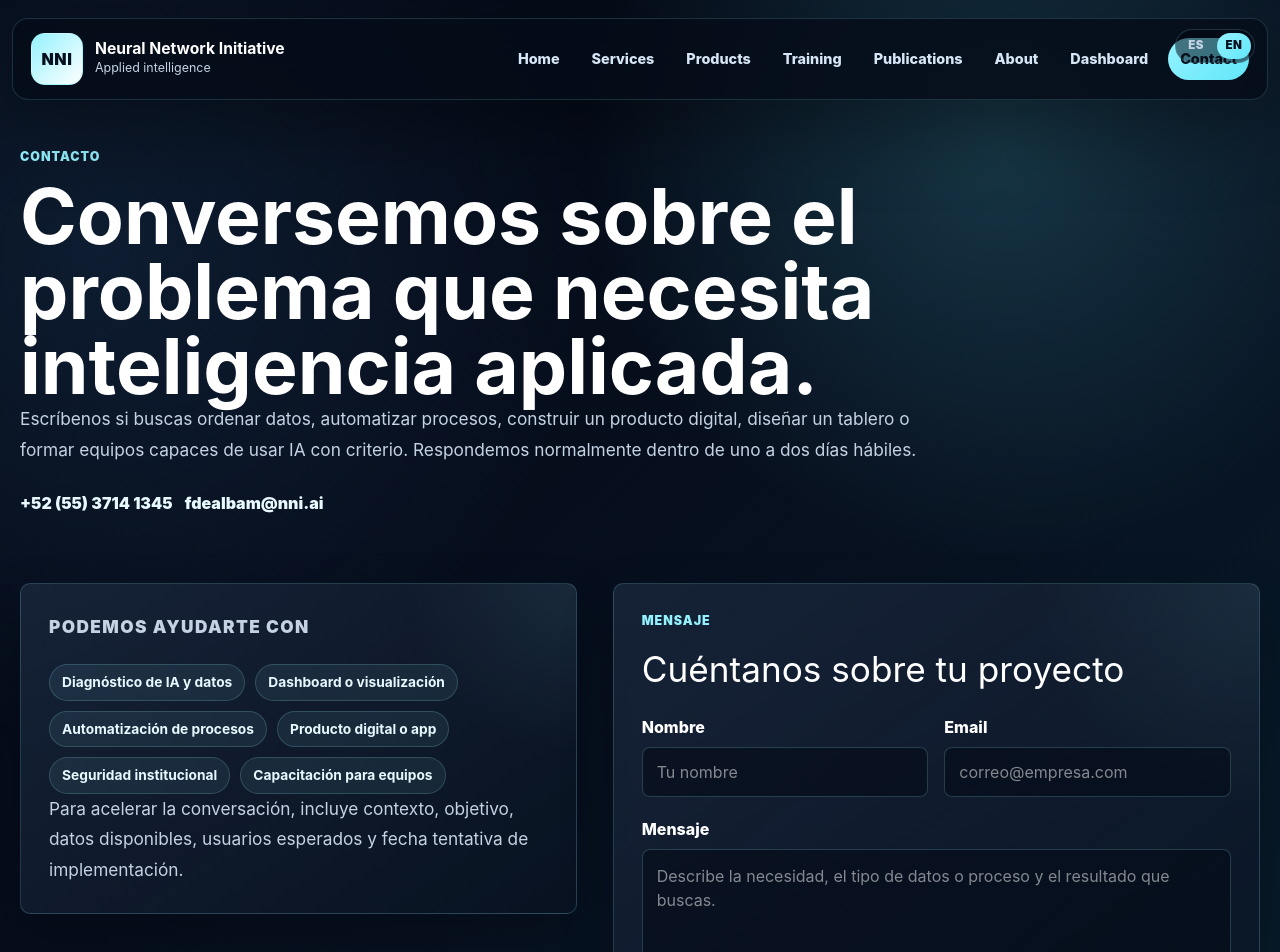
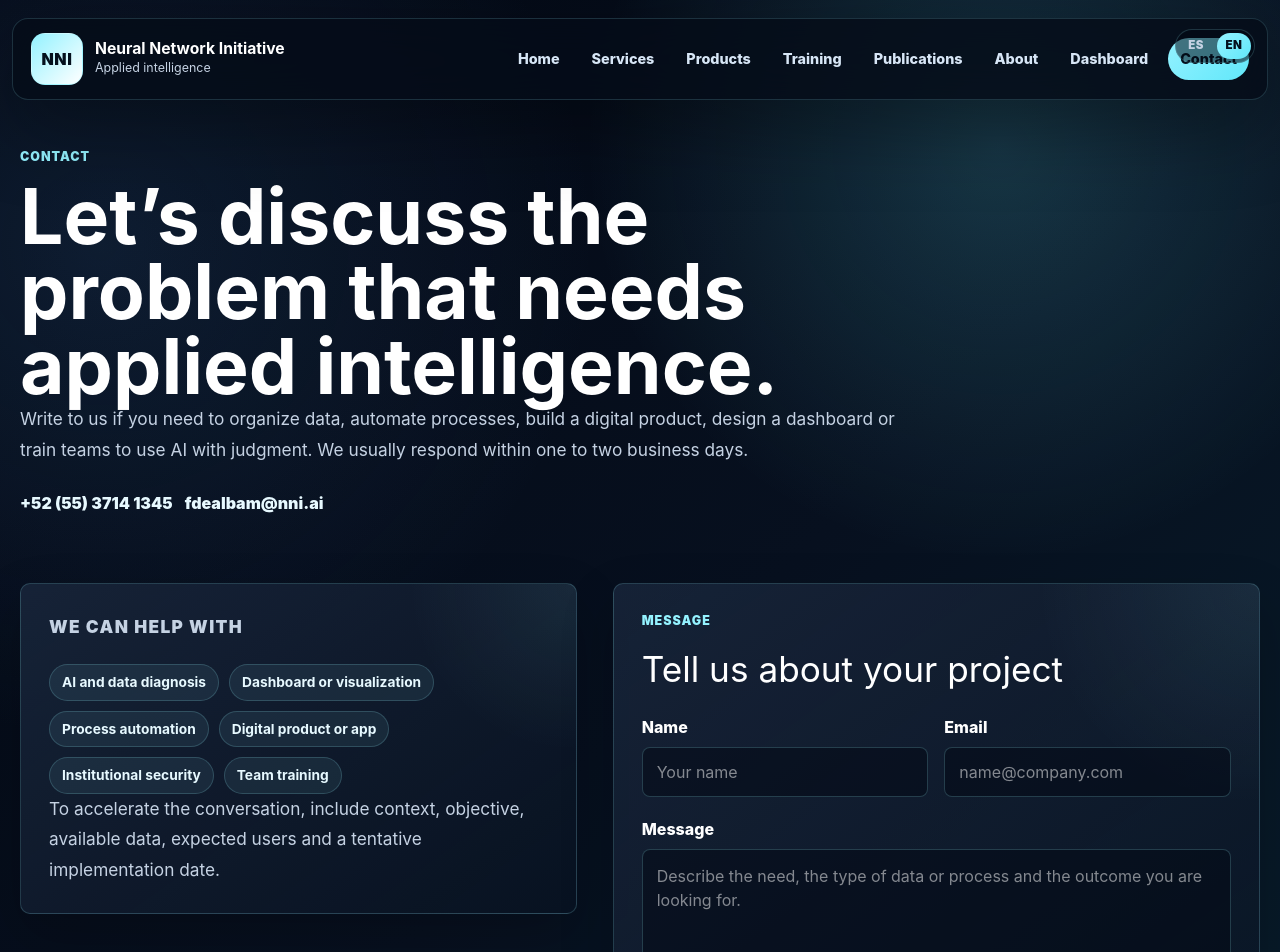
Before and after one commit to AISENSITIVITYSOLUTIONS/nni_official_page, a React (Vite) app: page /contacto in a window 1280 px wide. Shown: the top 952 px of the page. Built offline with nearby package versions, Linux system fonts and the light colour scheme.

Commit message:
Actualiza soporte bilingüe en src/pages/Contact.jsx

```diff
--- a/src/pages/Contact.jsx
+++ b/src/pages/Contact.jsx
@@ -1,23 +1,68 @@
-const projectTypes = [
+import { useLanguage } from '../i18n/language'
+
+const contactCopy = {
+  es: {
+    projectTypes: [
       'Diagnóstico de IA y datos',
       'Dashboard o visualización',
       'Automatización de procesos',
       'Producto digital o app',
       'Seguridad institucional',
       'Capacitación para equipos',
-]
+    ],
+    eyebrow: 'Contacto',
+    title: 'Conversemos sobre el problema que necesita inteligencia aplicada.',
+    lead:
+      'Escríbenos si buscas ordenar datos, automatizar procesos, construir un producto digital, diseñar un tablero o formar equipos capaces de usar IA con criterio. Respondemos normalmente dentro de uno a dos días hábiles.',
+    asideEyebrow: 'Podemos ayudarte con',
+    aside:
+      'Para acelerar la conversación, incluye contexto, objetivo, datos disponibles, usuarios esperados y fecha tentativa de implementación.',
+    formEyebrow: 'Mensaje',
+    formTitle: 'Cuéntanos sobre tu proyecto',
+    name: 'Nombre',
+    namePlaceholder: 'Tu nombre',
+    emailPlaceholder: 'correo@empresa.com',
+    message: 'Mensaje',
+    messagePlaceholder: 'Describe la necesidad, el tipo de datos o proceso y el resultado que buscas.',
+    submit: 'Enviar mensaje',
+  },
+  en: {
+    projectTypes: [
+      'AI and data diagnosis',
+      'Dashboard or visualization',
+      'Process automation',
+      'Digital product or app',
+      'Institutional security',
+      'Team training',
+    ],
+    eyebrow: 'Contact',
+    title: 'Let’s discuss the problem that needs applied intelligence.',
+    lead:
+      'Write to us if you need to organize data, automate processes, build a digital product, design a dashboard or train teams to use AI with judgment. We usually respond within one to two business days.',
+    asideEyebrow: 'We can help with',
+    aside:
+      'To accelerate the conversation, include context, objective, available data, expected users and a tentative implementation date.',
+    formEyebrow: 'Message',
+    formTitle: 'Tell us about your project',
+    name: 'Name',
+    namePlaceholder: 'Your name',
+    emailPlaceholder: 'name@company.com',
+    message: 'Message',
+    messagePlaceholder: 'Describe the need, the type of data or process and the outcome you are looking for.',
+    submit: 'Send message',
+  },
+}
 
 export default function Contact() {
+  const { language } = useLanguage()
+  const copy = contactCopy[language]
+
   return (
     <section className="page contact-page">
       <div className="page-hero">
-        <p className="eyebrow">Contacto</p>
-        <h1>Conversemos sobre el problema que necesita inteligencia aplicada.</h1>
-        <p>
-          Escríbenos si buscas ordenar datos, automatizar procesos, construir un
-          producto digital, diseñar un tablero o formar equipos capaces de usar IA con
-          criterio. Respondemos normalmente dentro de uno a dos días hábiles.
-        </p>
+        <p className="eyebrow">{copy.eyebrow}</p>
+        <h1>{copy.title}</h1>
+        <p>{copy.lead}</p>
         <div className="contact-direct">
           <a href="tel:+525537141345">+52 (55) 3714 1345</a>
           <a href="mailto:fdealbam@nni.ai">fdealbam@nni.ai</a>
@@ -26,16 +71,13 @@ export default function Contact() {
 
       <div className="contact-layout">
         <aside className="contact-aside">
-          <p className="eyebrow">Podemos ayudarte con</p>
+          <p className="eyebrow">{copy.asideEyebrow}</p>
           <div className="tag-list">
-            {projectTypes.map((item) => (
+            {copy.projectTypes.map((item) => (
               <span key={item}>{item}</span>
             ))}
           </div>
-          <p>
-            Para acelerar la conversación, incluye contexto, objetivo, datos disponibles,
-            usuarios esperados y fecha tentativa de implementación.
-          </p>
+          <p>{copy.aside}</p>
         </aside>
 
         <form
@@ -45,33 +87,33 @@ export default function Contact() {
           encType="text/plain"
         >
           <div className="contact-form-header">
-            <p className="eyebrow">Mensaje</p>
-            <h2>Cuéntanos sobre tu proyecto</h2>
+            <p className="eyebrow">{copy.formEyebrow}</p>
+            <h2>{copy.formTitle}</h2>
           </div>
 
           <div className="form-row">
             <label>
-              <span>Nombre</span>
-              <input name="Nombre" placeholder="Tu nombre" required type="text" />
+              <span>{copy.name}</span>
+              <input name="Nombre" placeholder={copy.namePlaceholder} required type="text" />
             </label>
             <label>
               <span>Email</span>
-              <input name="Email" placeholder="correo@empresa.com" required type="email" />
+              <input name="Email" placeholder={copy.emailPlaceholder} required type="email" />
             </label>
           </div>
 
           <label>
-            <span>Mensaje</span>
+            <span>{copy.message}</span>
             <textarea
               name="Mensaje"
-              placeholder="Describe la necesidad, el tipo de datos o proceso y el resultado que buscas."
+              placeholder={copy.messagePlaceholder}
               required
               rows="7"
             />
           </label>
 
           <button className="primary-button" type="submit">
-            Enviar mensaje
+            {copy.submit}
           </button>
         </form>
       </div>
```
Lines whose indentation alone changed are shown as unchanged.
